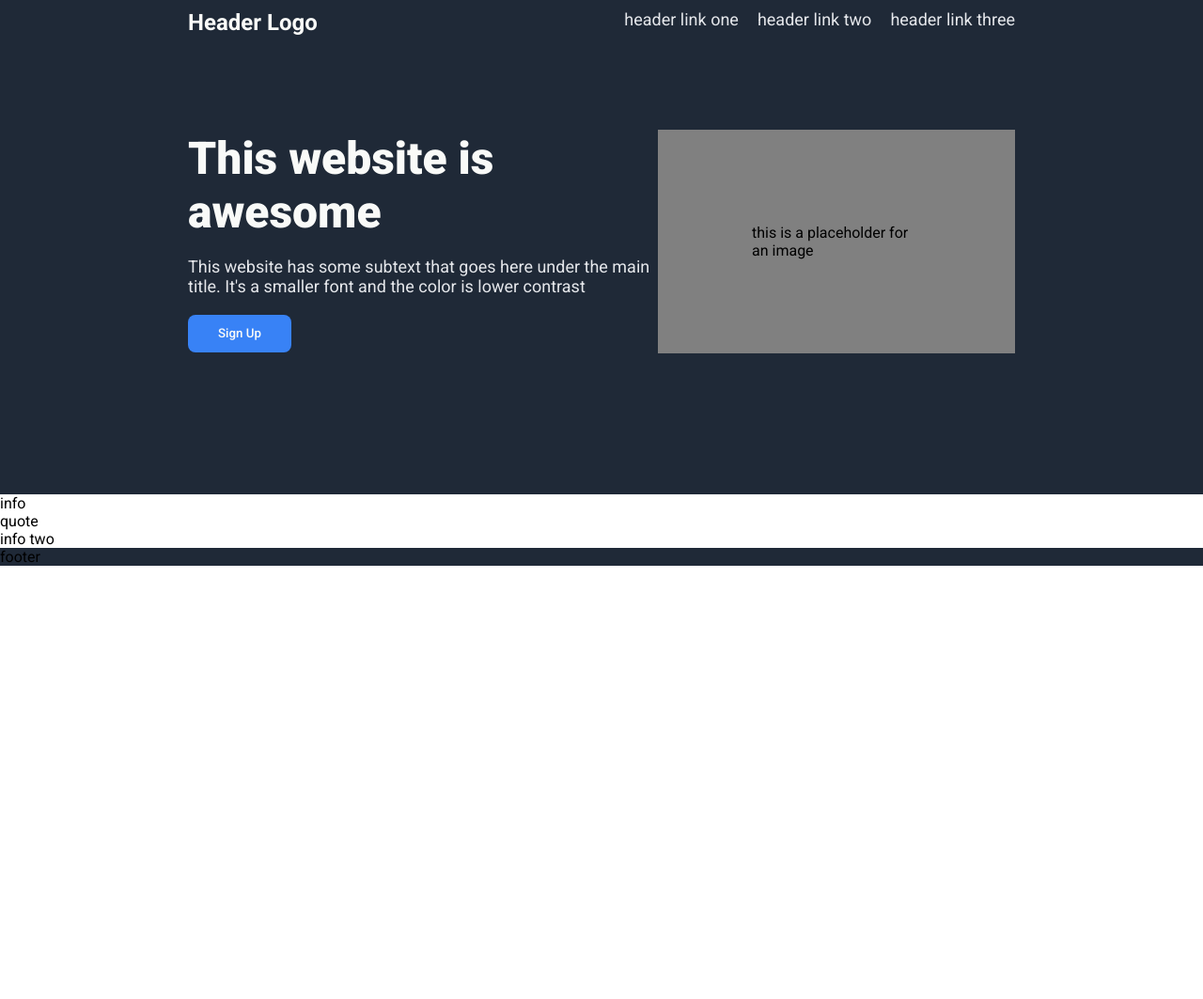
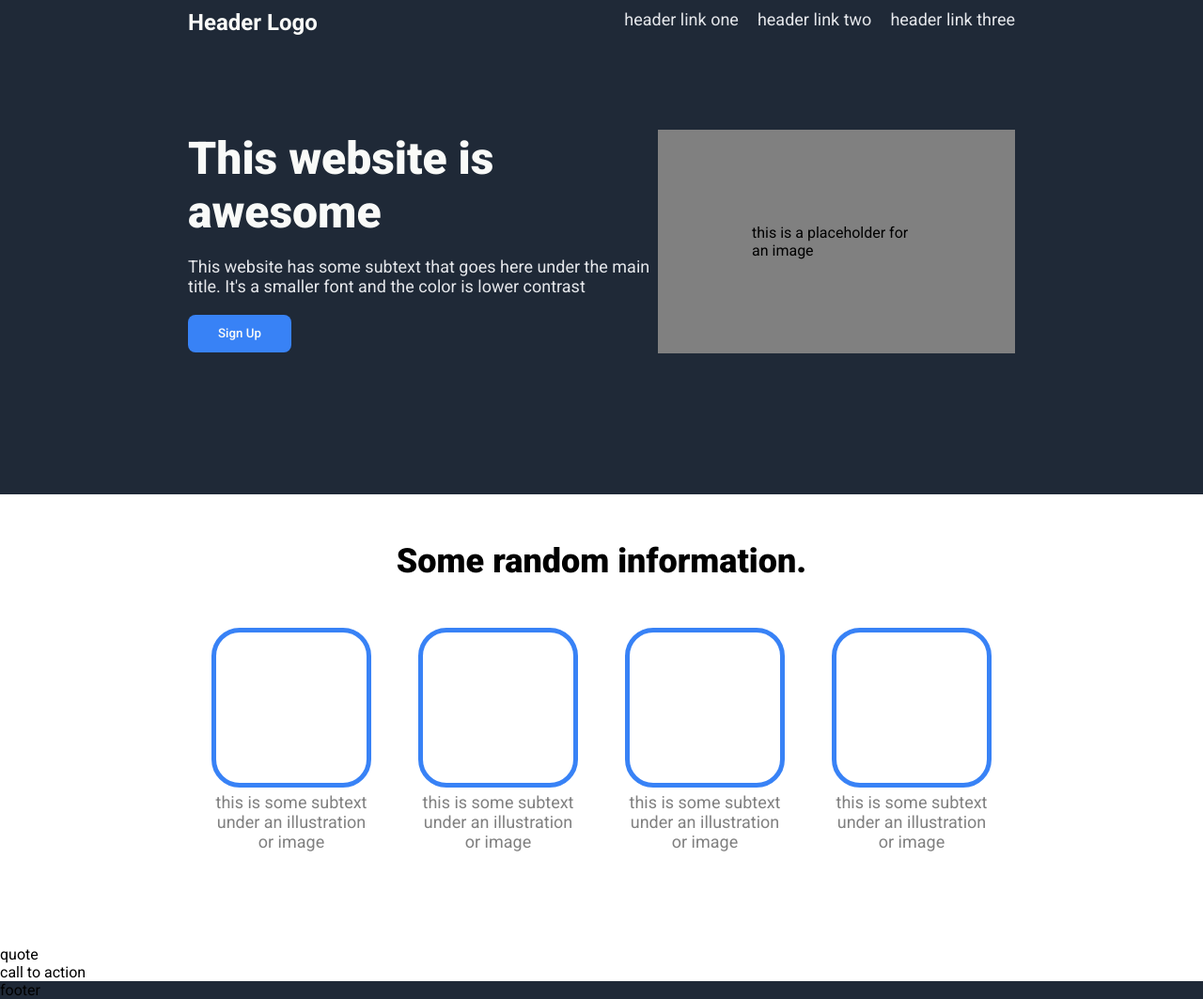
Before and after one commit to mrmiffmiff/odin-landing-page, a plain HTML site: page index.html in a window 1280 px wide. Shown: the whole page at 94% size. Before the commit the page ends 800 px from the top, so only its background shows below. Drawn offline with Linux system fonts and the light colour scheme.

Commit message:
info section

```diff
--- a/index.html
+++ b/index.html
@@ -37,9 +37,29 @@
             <div class="heroImage">this is a placeholder for an image</div>
         </div>
     </section>
-    <section class="info">info</section>
+    <section class="info">
+        <div class="infoTitle">Some random information.</div>
+        <div class="infoGraphics">
+            <div class="infoGraphicSection">
+                <div class="infoGraphicPicture"></div>
+                <div class="infoGraphicSubtext">this is some subtext under an illustration or image</div>
+            </div>
+            <div class="infoGraphicSection">
+                <div class="infoGraphicPicture"></div>
+                <div class="infoGraphicSubtext">this is some subtext under an illustration or image</div>
+            </div>
+            <div class="infoGraphicSection">
+                <div class="infoGraphicPicture"></div>
+                <div class="infoGraphicSubtext">this is some subtext under an illustration or image</div>
+            </div>
+            <div class="infoGraphicSection">
+                <div class="infoGraphicPicture"></div>
+                <div class="infoGraphicSubtext">this is some subtext under an illustration or image</div>
+            </div>
+        </div>
+    </section>
     <section class="quote">quote</section>
-    <section class="info">info two</section>
+    <section class="call to action">call to action</section>
     <footer>footer</footer>
 </body>
 
--- a/styles.css
+++ b/styles.css
@@ -90,3 +90,44 @@
     align-items: center;
     padding: 100px;
 }
+
+.info {
+    display: flex;
+    flex-direction: column;
+    align-items: center;
+}
+
+.infoTitle {
+    font-size: 36px;
+    font-weight: 900;
+    margin: 50px 0;
+}
+
+.infoGraphics {
+    display: flex;
+    margin-bottom: 100px;
+    gap: 20px;
+}
+
+.infoGraphicSection {
+    display: flex;
+    flex-direction: column;
+    justify-content: center;
+    align-items: center;
+    width: 200px;
+}
+
+.infoGraphicPicture {
+    height: 160px;
+    width: 160px;
+    border: 5px solid #3882f6;
+    border-radius: 30px;
+    margin-bottom: 5px;
+}
+
+.infoGraphicSubtext {
+    padding: 0 15px;
+    text-align: center;
+    font-size: 18px;
+    color: grey;
+}
```
